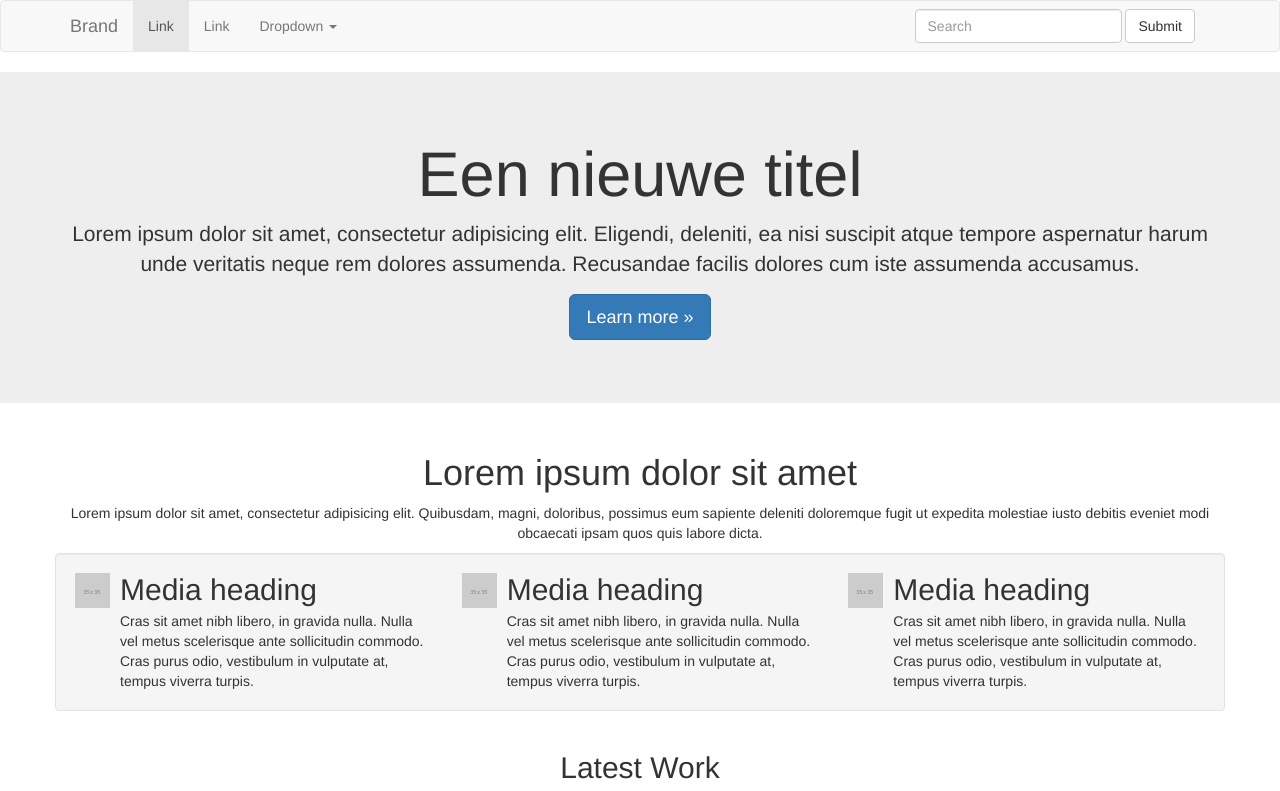
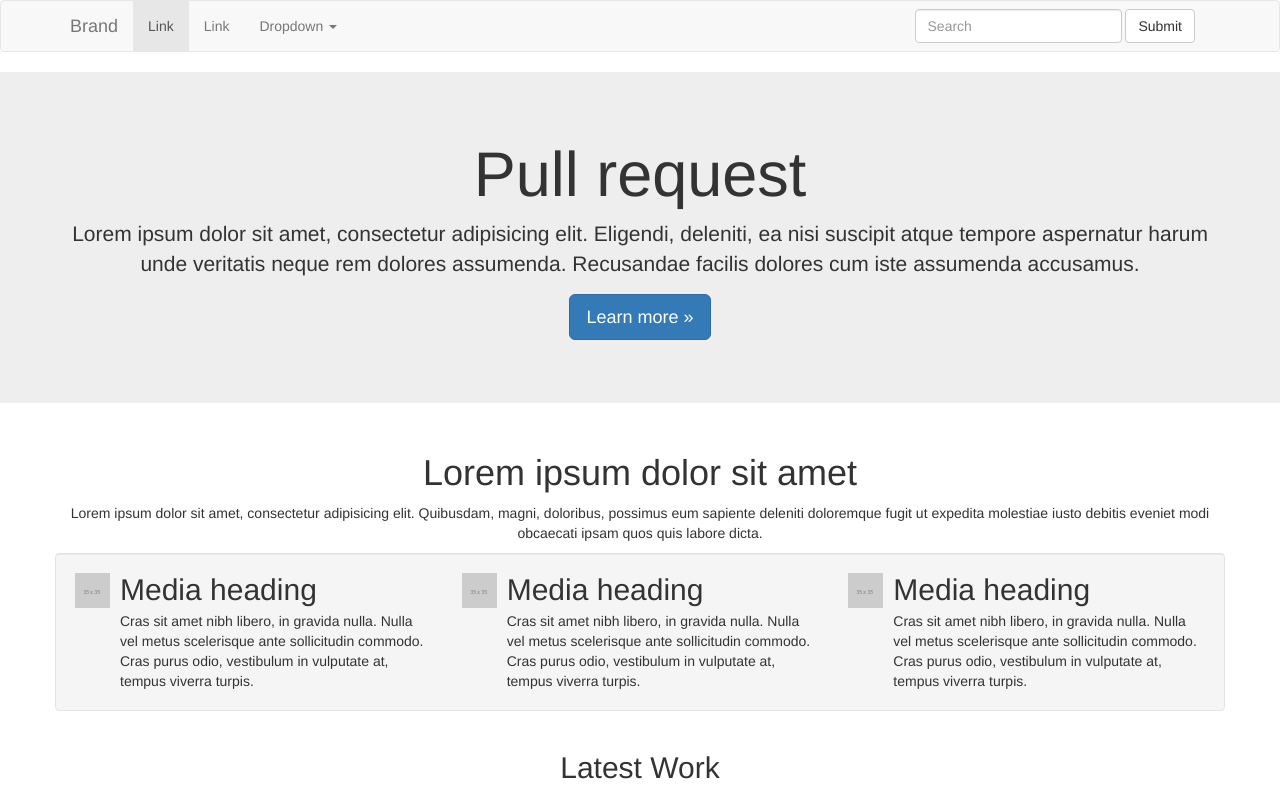
Before and after one commit to izgqwnqlb/remote-github-site, a plain HTML site: page index.html in a window 1280 px wide. Shown: the top 791 px of the page. Drawn offline with Linux system fonts and the light colour scheme.

Commit message:
titel gewijzigd

```diff
--- a/index.html
+++ b/index.html
@@ -57,7 +57,7 @@
     <div class="container">
       <div class="row">
         <div class="col-xs12">
-          <h1>Een nieuwe titel</h1>
+          <h1>Pull request</h1>
           <p>Lorem ipsum dolor sit amet, consectetur adipisicing elit. Eligendi, deleniti, ea nisi suscipit atque tempore aspernatur harum unde veritatis neque rem dolores assumenda. Recusandae facilis dolores cum iste assumenda accusamus.</p>
           <p><a class="btn btn-primary btn-lg" href="#" role="button">Learn more »</a></p>
         </div>
```
